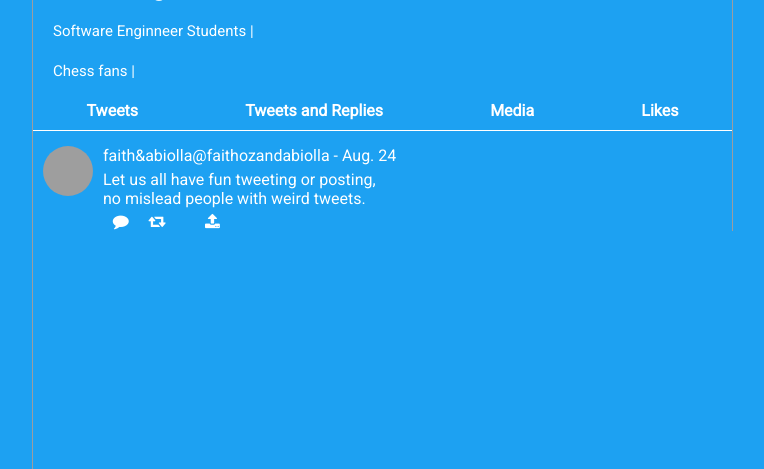
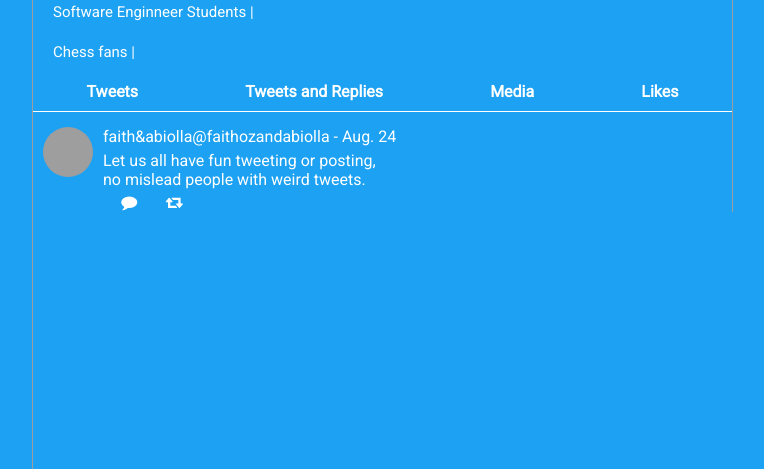
Before and after one commit to Obony/X-clone, a Flask app: page /profile in a window 1280 px wide. Shown: the part 306-775 px from the top of the page, without its empty margins (267-1031 px from the left). Run offline with Flask 2, Linux system fonts and the light colour scheme; a user stored in the database is signed in; some libraries are stand-ins or nearby versions; grey boxes are pictures that could not be loaded.

Commit message:
new updates

```diff
--- a/templates/profile.html
+++ b/templates/profile.html
@@ -13,10 +13,6 @@
 </head>
 
 <body>
-    <div id="totop"></div>
-    <a href="#totop" class="fa fa-arrow-up" id="fixedarrow"></a>
-    <!-- <a href="#totop"><i class="fa fa-arrow-up" aria-hidden="true" id="fixedarrow"></i></a> -->
-    <!-- LEFT VERTICAL FIXED MENU -->
 
     <div class="leftverticalmenu">
         <a href="#" class="fa fa-twitter" id="twittericon"></a>
@@ -57,8 +53,7 @@
                     <ul class="retweeticons">
                         <i class="fa fa-comment" aria-hidden="true"></i>
                         <i class="fa fa-retweet" aria-hidden="true"></i>
-                        <i class="fa fa-loveseat"></i>
-                        <i class="fa fa-upload" aria-hidden="true"></i>
+                        <i class="fa fa-lovesea" aria-hidden="true"></i>
                     </ul>
                 </div>
 
```
